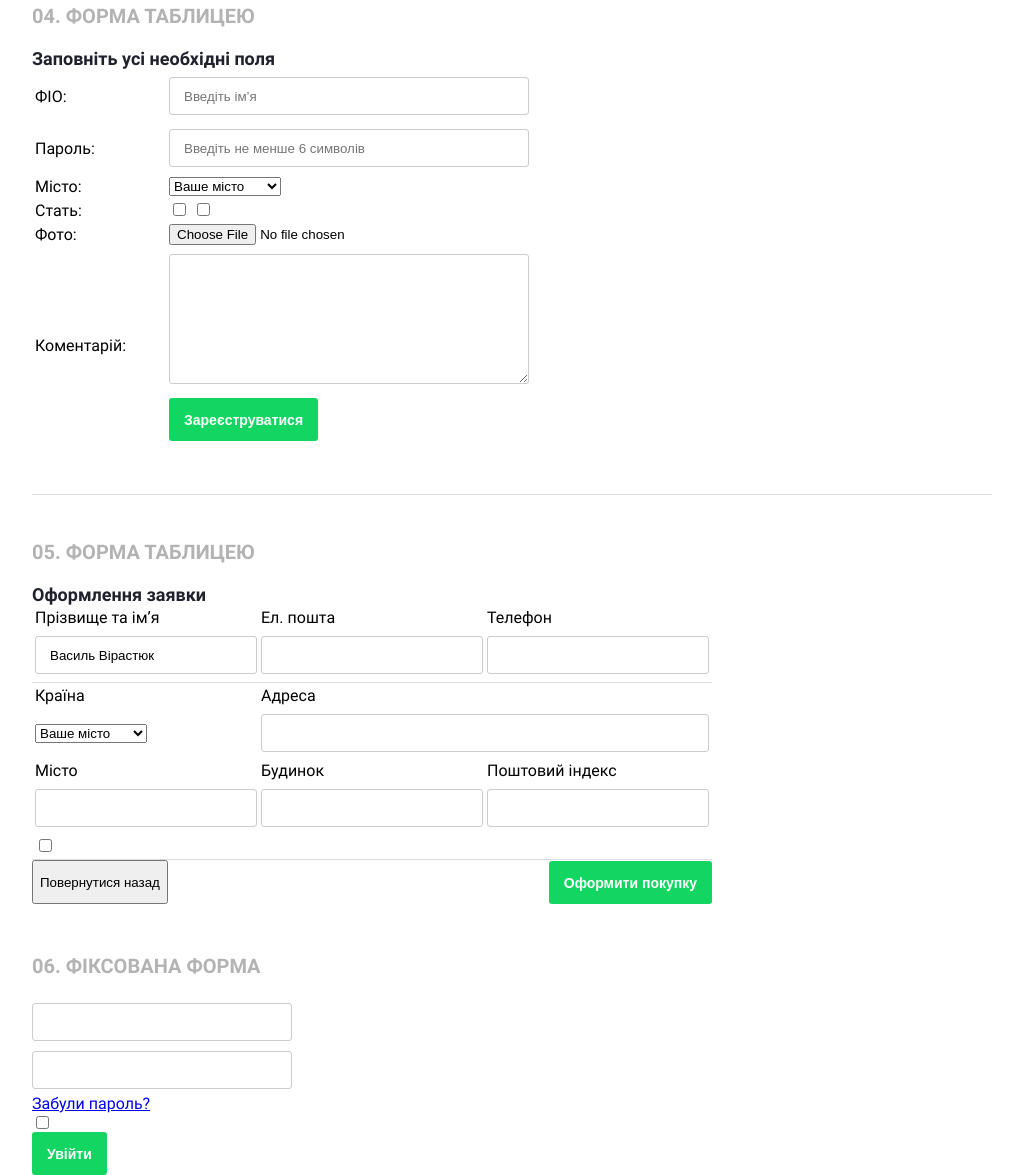
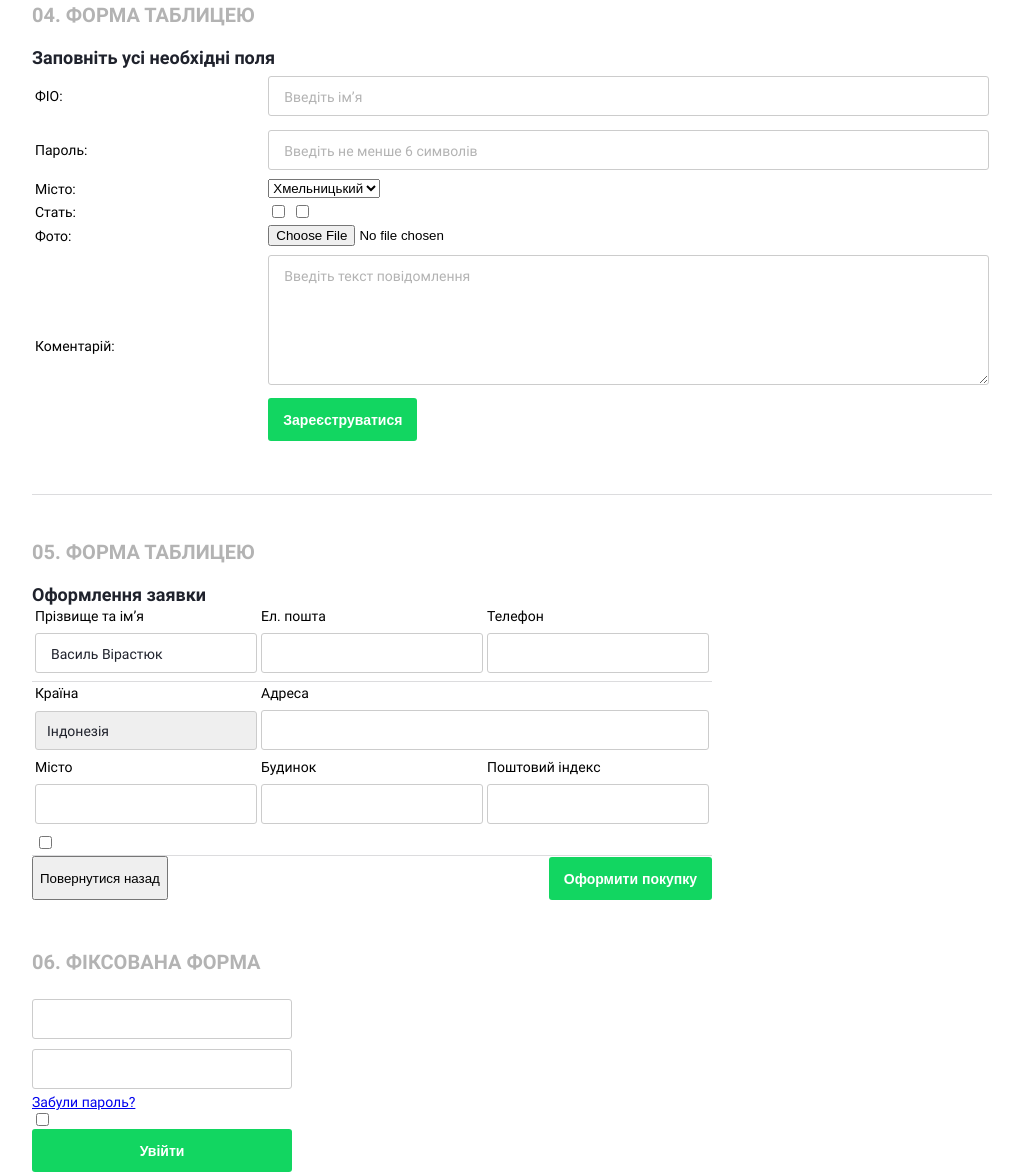
Before and after one commit to a-kulaev/forms, a plain HTML site: page index.html in a window 1280 px wide. Shown: the part 998-2173 px from the top of the page, without its empty margins (128-1151 px from the left). Drawn offline with Linux system fonts and the light colour scheme.

Commit message:
Forms redo

```diff
--- a/css/style.css
+++ b/css/style.css
@@ -30,6 +30,7 @@
 body {
     margin: 0;
     font-family: "Roboto", sans-serif;
+    font-size: 14px;
 }
 
 h1 {
@@ -45,7 +46,6 @@ h2,
 h3 {
     margin: 0;
     font-weight: 700;
-    font-family: "Roboto";
 }
 
 
@@ -75,6 +75,12 @@ td {
     box-sizing: border-box;
 }
 
+textarea {
+    min-height: 130px;
+    max-height: 260px;
+    resize: vertical;
+}
+
 .block {
     margin: 45px 0 50px;
 }
@@ -84,25 +90,37 @@ td {
     max-width: 960px;
 }
 
+
+
 .input-text,
+.select,
 .textarea {
+    margin: 5px 5px 5px 0;
     width: 100%;
     box-sizing: border-box;
+    width: 100%;
+    font-size: 14px;
+    color: #1f222c;
+    font-weight: 400;
+    font-family: "Roboto";
+    border: solid 1px #ccc;
+    border-radius: 3px;
 }
 
-textarea {
-    min-height: 130px;
-    max-height: 260px;
-    resize: vertical;
+.input-text::-webkit-input-placeholder,
+.select::-webkit-input-placeholder,
+.textarea::-webkit-input-placeholder {
+    color: #b3b3b3;
 }
 
 .input-text,
-.input-select,
-.textarea {
-    margin: 5px 5px 5px 0;
-    padding: 11px 14px 10px 14px;
-    border: solid 1px #ccc;
-    border-radius: 3px;
+.textarea,
+.select {
+    padding: 12px 15px 10px 15px;
+}
+
+.select {
+    padding: 12px 15px 10px 11px;
 }
 
 .input-submit {
@@ -116,68 +134,93 @@ textarea {
     border-radius: 3px;
 }
 
+.input-submit:hover {
+    filter: drop-shadow(0px 2px 2.5px rgba(8,118,52,0.35));
+    background-color: #07be51;
+}
+
+.input-text:focus,
+.textarea:focus,
+.select:focus {
+    outline: none;
+    border: 1px solid #3e6aff;
+    filter: drop-shadow(0 0 2.5px rgba(62,106,255,0.55));
+}
+
+.select {
+    appearance: none;
+}
+
 /* 01. проста форма */
 
-.form-simple {
+.form-simple-1 {
     width: 330px;
 }
 
-.form-simple input,
-.form-simple textarea,
-.form-simple select {
+.form-simple-1 .input-submit {
     width: 100%;
+}
+
+.form-simple-1 .select option:first-child {
+    display: none;
 }
 
 /* 02. елементи */
 
-.form-elements > form {
+.form-elements-2 > form {
     display: flex;
 }
 
-.form-elements > form > div:nth-child(3) > div:nth-child(1) > div {
+.form-elements-2 > form > div:nth-child(3) > div:nth-child(1) > div {
     display: inline-block;
 }
 
 /* 03. стилізовані чекбокси */
 
-.form-checkbox form {
+.form-checkbox-3 form {
     display: flex;
 }
 
-.form-checkbox input {
+.form-checkbox-3 input {
     display: block;
 }
 
 /* 04. форма таблицею */
 
-.form-table-1 {
+.form-table-4 {
     width: 500px;
 }
 
-
+.form-table-4 .input-submit {
+    width: 100%;
+}
 
 /* 05. форма таблицею */
 
-.form-table-2 {
+.form-table-5 {
     width: 680px;
 }
 
-.form-table-2 form div {
+.form-table-5 form div {
     display: flex;
     justify-content: space-between;
 }
 
 /* 06. фіксована форма */
 
-.form-fixed {
+.form-fixed-6 {
     width: 309px;
 }
 
-.form-fixed form {
+.form-fixed-6 form {
     width: 260px;
 }
 
-.form-fixed .input-checkbox,
-.form-fixed .input-submit {
+.form-fixed-6 .input-checkbox,
+.form-fixed-6 .input-submit {
     display: block;
 }
+
+.form-fixed-6 .input-submit {
+    width: 100%;
+}
--- a/index.html
+++ b/index.html
@@ -12,29 +12,28 @@
         <section>
             <div class="wrapper">
                 <h1>Форми</h1>
-                <div class="form-simple block">
+                <div class="form-simple-1 block">
                     <h2>01. проста форма</h2>
                     <form action="index.html" method="post">
-                        <input type="text" class="input-text" placeholder="Введіть ім’я">
-                        <input type="text" class="input-text" placeholder="Email">
-                        <select class="input-select">
-                            <option selected>Ваше місто</option>
+                        <input type="text" name="name" maxlength="30" class="input-text" placeholder="Введіть ім’я">
+                        <input type="text" name="email" maxlength="30" required class="input-text" placeholder="Email">
+                        <select name="city-select" class="select">
+                            <option selected disabled>Ваше місто</option>
                             <option>Київ</option>
                             <option>Львів</option>
                             <option>Хмельницький</option>
                         </select>
-                        <textarea class="textarea" placeholder="Email">
-                        </textarea>
+                        <textarea class="textarea" name="textarea" placeholder="Введіть ваше повідомлення"></textarea>
                         <input type="submit" value="Зареєструватися" class="input-submit">
                     </form>
                 </div>
                 <hr>
-                <div class="form-elements block">
+                <div class="form-elements-2 block">
                     <h2>02. елементи</h2>
                     <form action="index.html" method="post">
                         <div>
                             <div class="radio-nova_poshta">
-                                <input type="radio" name="delivery" class="input-radio" id="poshta">
+                                <input type="radio" name="delivery" checked class="input-radio" id="poshta">
                                 <label for="poshta">Нова Пошта</label>
                             </div>
                             <div class="radio-courier">
@@ -42,7 +41,7 @@
                                 <label for="courier">Кур’єр</label>
                             </div>
                             <div class="radio-self">
-                                <input type="radio" name="delivery" class="input-radio" id="self">
+                                <input type="radio" name="delivery" disabled class="input-radio" id="self">
                                 <label for="self">Самовивіз</label>
                             </div>
                         </div>
@@ -56,7 +55,7 @@
                                 <label for="agree">Згідний з ПДВ 9%</label>
                             </div>
                             <div>
-                                <input type="checkbox" class="input-checkbox" id="receive">
+                                <input type="checkbox" disabled class="input-checkbox" id="receive">
                                 <label for="receive">Отримувати новини на ел. пошту</label>
                             </div>
                         </div>
@@ -84,12 +83,12 @@
                     </form>
                 </div>
                 <hr>
-                <div class="form-checkbox block">
+                <div class="form-checkbox-3 block">
                     <h2>03. стилізовані чекбокси</h2>
                     <form action="index.html" method="post">
                         <div>
-                            <input type="radio" name="gender" class="input-man">
-                            <input type="radio" name="gender" class="input-woman">
+                            <input type="radio" name="gender-styled" checked class="input-radio-styled">
+                            <input type="radio" name="gender-styled" class="input-radio-styled">
                         </div>
                         <div>
                             <input type="checkbox" class="input-checkbox-slyled">
@@ -106,23 +105,22 @@
                             <tr>
                                 <td>ФІО:</td>
                                 <td>
-                                    <input type="text" placeholder="Введіть ім’я" class="input-text">
+                                    <input type="text" maxlength="30" placeholder="Введіть ім’я" class="input-text">
                                 </td>
                             </tr>
                             <tr>
                                 <td>Пароль:</td>
                                 <td>
-                                    <input type="text" placeholder="Введіть не менше 6 символів" class="input-text">
+                                    <input type="text" maxlength="30" placeholder="Введіть не менше 6 символів" class="input-text">
                                 </td>
                             </tr>
                             <tr>
                                 <td>Місто:</td>
                                 <td>
                                     <select>
-                                        <option>Ваше місто</option>
                                         <option>Київ</option>
-                                        <option>Хмельницький</option>
-                                        <option>Інше місто</option>
+                                        <option>Львів</option>
+                                        <option selected>Хмельницький</option>
                                     </select>
                                 </td>
                             </tr>
@@ -140,8 +138,7 @@
                             <tr>
                                 <td rowspan="2">Коментарій:</td>
                                 <td>
-                                    <textarea class="textarea" placeholder="Введіть текст повідомлення">
-                                    </textarea>
+                                    <textarea class="textarea" placeholder="Введіть текст повідомлення"></textarea>
                                 </td>
                             </tr>
                             <tr>
@@ -151,7 +148,7 @@
                     </form>
                 </div>
                 <hr>
-                <div class="form-table-2 block">
+                <div class="form-table-5 block">
                     <h2>05. форма таблицею</h2>
                     <h3>Оформлення заявки</h3>
                     <form action="index.html" method="post">
@@ -162,9 +159,9 @@
                                 <td>Телефон</td>
                             </tr>
                             <tr>
-                                <td><input type="text" value="Василь Вірастюк" class="input-text"></td>
-                                <td><input type="text" class="input-text"></td>
-                                <td><input type="text" class="input-text"></td>
+                                <td><input type="text" value="Василь Вірастюк" maxlength="30" class="input-text"></td>
+                                <td><input type="text" maxlength="30" class="input-text"></td>
+                                <td><input type="text" maxlength="30" class="input-text"></td>
                             </tr>
                         </table>
                         <hr>
@@ -175,14 +172,13 @@
                             </tr>
                             <tr>
                                 <td>
-                                    <select>
-                                        <option>Ваше місто</option>
-                                        <option>Київ</option>
-                                        <option>Хмельницький</option>
-                                        <option>Інше місто</option>
+                                    <select class="select">
+                                        <option>Україна</option>
+                                        <option>Польща</option>
+                                        <option selected>Індонезія</option>
                                     </select>
                                 </td>
-                                <td colspan="2"><input type="text" class="input-text"></td>
+                                <td colspan="2"><input type="text" maxlength="30" class="input-text"></td>
                             </tr>
                             <tr>
                                 <td>Місто</td>
@@ -191,13 +187,13 @@
                             </tr>
                             <tr>
                                 <td>
-                                    <input type="text" class="input-text">
+                                    <input type="text" maxlength="30" class="input-text">
                                 </td>
                                 <td>
-                                    <input type="text" class="input-text">
+                                    <input type="text" maxlength="30" class="input-text">
                                 </td>
                                 <td>
-                                    <input type="text" class="input-text">
+                                    <input type="text" maxlength="30" class="input-text">
                                 </td>
                             </tr>
                             <tr>
@@ -213,11 +209,11 @@
                         </div>
                     </form>
                 </div>
-                <div class="form-fixed">
+                <div class="form-fixed-6">
                     <form action="index.html" method="post">
                         <h2>06. фіксована форма</h2>
-                        <input type="text" class="input-text">
-                        <input type="text" class="input-text">
+                        <input type="text" maxlength="30" class="input-text">
+                        <input type="text" maxlength="30" class="input-text">
                         <a href="index.html">Забули пароль?</a>
                         <input type="checkbox" class="input-checkbox">
                         <input type="submit" value="Увійти" class="input-submit">
```
